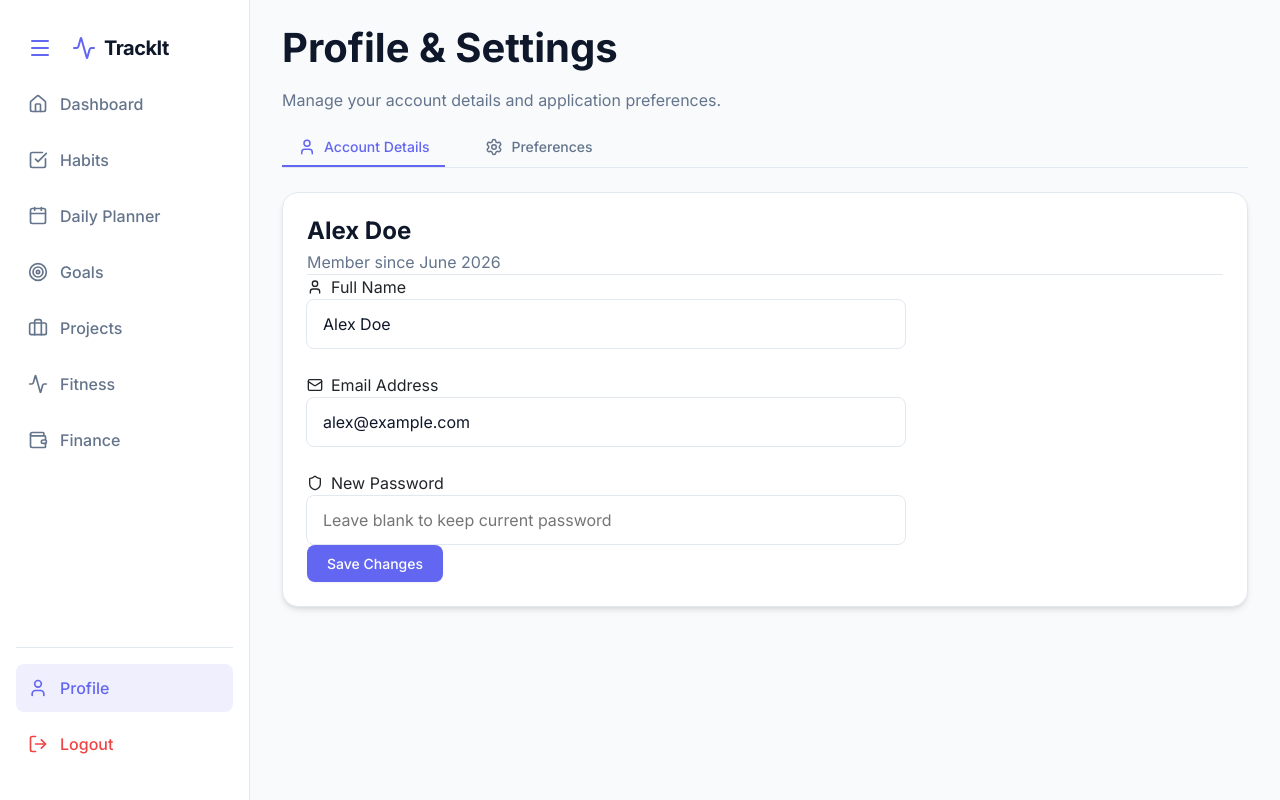
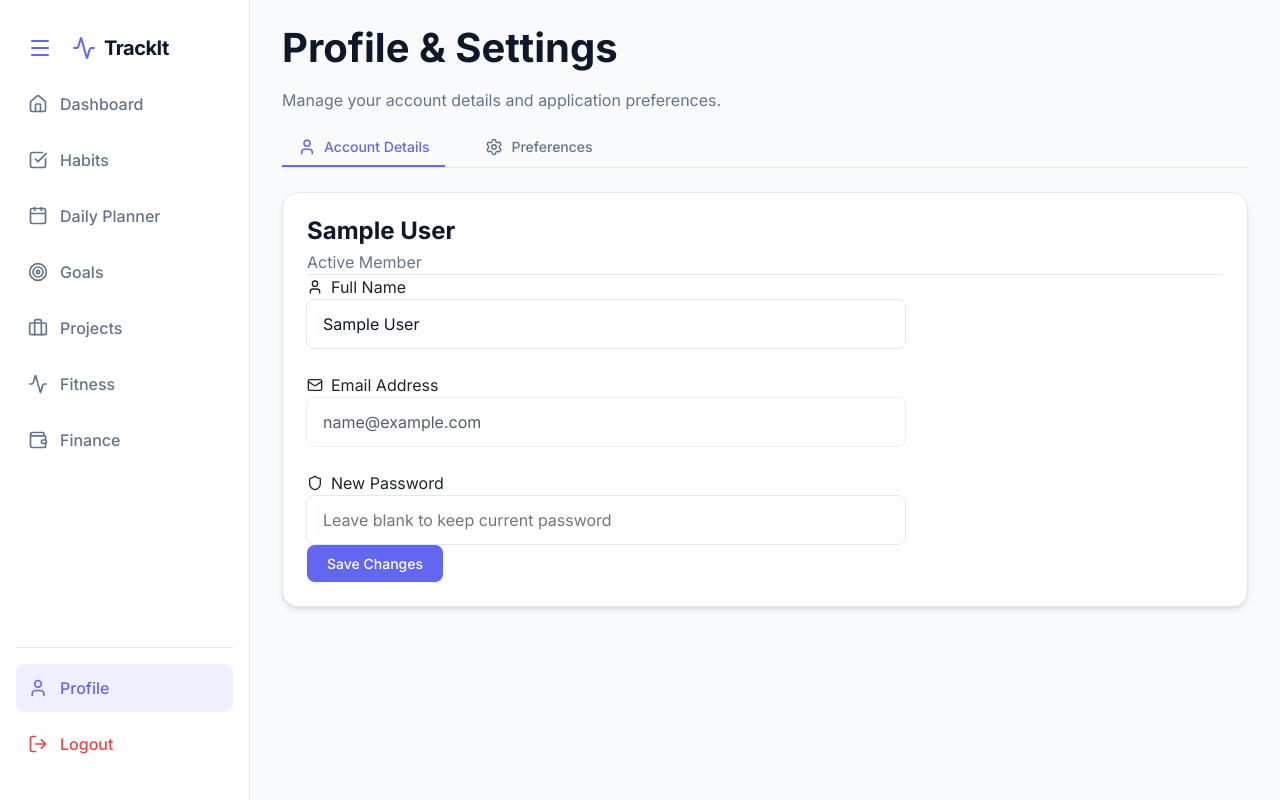
Before and after one commit to siva2357/Habit-Tracker, a React app in the folder frontend/: page /profile in a window 1280 px wide. Built offline with nearby package versions, Linux system fonts and the light colour scheme; sample sign-in values are in the browser's storage; the HTML template or start-up script is replaced by a standard one.

Commit message:
fixed UIforhtprofile page

```diff
--- a/frontend/src/pages/Profile.jsx
+++ b/frontend/src/pages/Profile.jsx
@@ -5,6 +5,10 @@ import { useTheme } from '../context/ThemeContext';
 export default function Profile() {
   const [activeTab, setActiveTab] = useState('account');
   const { theme, setTheme } = useTheme();
+
+  const userInfo = JSON.parse(localStorage.getItem('userInfo') || '{}');
+  const userName = userInfo.name || 'User';
+  const userEmail = userInfo.email || 'user@example.com';
 
   return (
     <div className="animate-fade-in pb-8">
@@ -50,19 +54,19 @@ export default function Profile() {
       {activeTab === 'account' && (
         <div className="card glass animate-fade-in" style={{ marginTop: '1.5rem' }}>
           <div className="mb-6 pb-6" style={{ borderBottom: '1px solid var(--border)' }}>
-            <h2 style={{ fontSize: '1.5rem', marginBottom: '0.25rem' }}>Alex Doe</h2>
-            <p style={{ margin: 0, color: 'var(--text-muted)' }}>Member since June 2026</p>
+            <h2 style={{ fontSize: '1.5rem', marginBottom: '0.25rem' }}>{userName}</h2>
+            <p style={{ margin: 0, color: 'var(--text-muted)' }}>Active Member</p>
           </div>
 
           <form style={{ maxWidth: '600px' }}>
             <div className="input-group mb-4">
               <label className="flex items-center gap-2"><User size={16} /> Full Name</label>
-              <input type="text" className="input-field" defaultValue="Alex Doe" />
+              <input type="text" className="input-field" defaultValue={userName} />
             </div>
 
             <div className="input-group mb-4">
               <label className="flex items-center gap-2"><Mail size={16} /> Email Address</label>
-              <input type="email" className="input-field" defaultValue="alex@example.com" />
+              <input type="email" className="input-field" defaultValue={userEmail} disabled style={{ opacity: 0.7 }} />
             </div>
 
             <div className="input-group mb-6">
```
